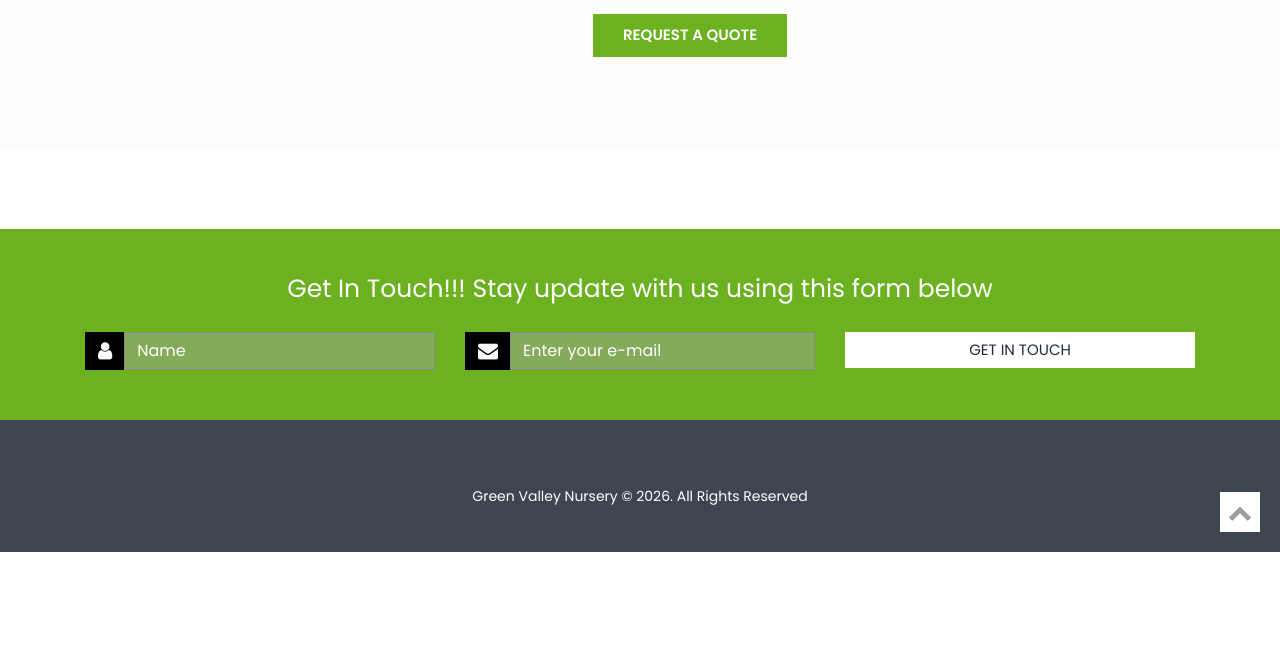
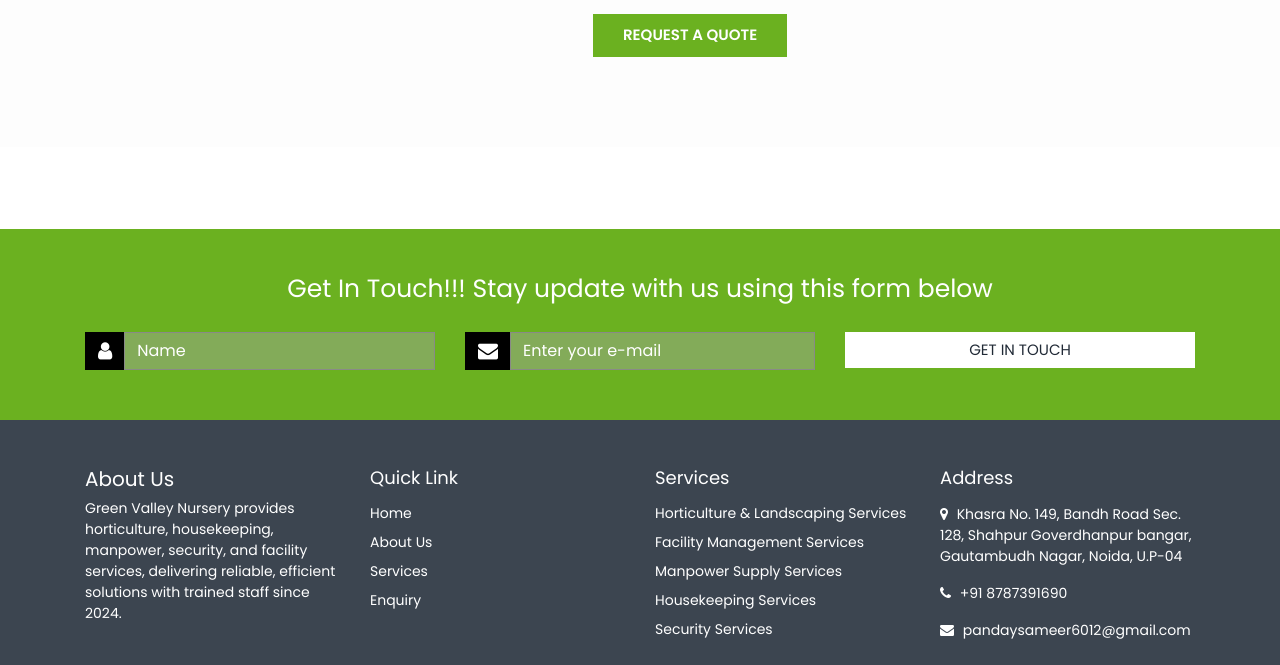
Before and after one commit to rishichauhan-info/green-valley-nursery, a plain HTML site: page security.html in a window 1280 px wide. Shown: the part 1079-1744 px from the top of the page. Before the commit the page ends 1631 px from the top, so only its background shows below. Drawn offline with Linux system fonts and the light colour scheme.

Commit message:
Update security.html

```diff
--- a/security.html
+++ b/security.html
@@ -38,7 +38,7 @@
         .feature-list li { margin-bottom: 15px; font-size: 16px; color: #444; display: flex; align-items: flex-start; }
         .feature-list li i { color: #6bb120; font-size: 20px; margin-right: 15px; margin-top: 2px; }
 
-        /* MOBILE MENU COMMON FIX */
+        /* COMMON MOBILE MENU FIX */
         @media (max-width: 991px) {
             .navbar-toggler {
                 display: block !important;
@@ -47,6 +47,7 @@
                 padding: 2px 10px !important;
                 border-radius: 5px !important;
                 margin: 10px 0;
+                outline: none !important;
             }
             .navbar-toggler::before {
                 content: "\2630" !important;
@@ -54,6 +55,7 @@
                 font-size: 24px !important;
                 font-weight: bold !important;
             }
+            .navbar-toggler-icon, .navbar-toggler i, .navbar-toggler span { display: none !important; }
             #navbarSupportedContent {
                 background-color: #ffffff !important;
                 position: absolute !important;
@@ -207,7 +209,41 @@
     <footer>
         <div class="container">
             <div class="row">
-                <div class="col-md-12 text-center">
+                <div class="col-md-3">
+                    <h5 style="color:#fff">About Us</h5>
+                    <p>Green Valley Nursery provides horticulture, housekeeping, manpower, security, and facility services, delivering reliable, efficient solutions with trained staff since 2024.</p>
+                </div>
+                <div class="col-md-3">
+                    <ul>
+                        <li><h5>Quick Link</h5></li>
+                        <li><a href="index.html">Home</a></li>
+                        <li><a href="about-green-valley.html">About Us</a></li>
+                        <li><a href="radio-network-planing.html">Services</a></li>
+                        <li><a href="contact.html">Enquiry</a></li>
+                    </ul>
+                </div>
+                <div class="col-md-3">
+                    <ul>
+                        <li><h5>Services</h5></li>
+                        <li><a href="horticulture.html">Horticulture & Landscaping Services</a></li>
+                        <li><a href="facilitymanagement.html">Facility Management Services</a></li>
+                        <li><a href="passive-operation-maintenance.html">Manpower Supply Services</a></li>
+                        <li><a href="housekeeping.html">Housekeeping Services</a></li>
+                        <li><a href="security.html">Security Services</a></li>
+                    </ul>
+                </div>
+                <div class="col-md-3">
+                    <ul><li><h5>Address</h5></li></ul>
+                    <p><i class="fa fa-map-marker" style="margin-right:5px;"></i> Khasra No. 149, Bandh Road Sec. 128, Shahpur Goverdhanpur bangar, Gautambudh Nagar, Noida, U.P-04</p>
+                    <p><i class="fa fa-phone" style="margin-right:5px;"></i> +91 8787391690</p>
+                    <p><i class="fa fa-envelope" style="margin-right:5px;"></i> pandaysameer6012@gmail.com</p>
+                </div>
+                <div class="col-md-12">
+                    <ul class="footer-social-icon-list">
+                        <li><a href="#"><i class="fa fa-facebook"></i></a></li>
+                        <li><a href="#"><i class="fa fa-twitter"></i></a></li>
+                        <li><a href="#"><i class="fa fa-google-plus"></i></a></li>
+                    </ul>
                     <p class="copy-info">Green Valley Nursery &copy; 2026. All Rights Reserved</p>
                 </div>
             </div>
@@ -237,6 +273,7 @@
             return false;
         });
 
+        // URL Parameters logic
         function getParam(paramName) {
             var urlSearch = window.location.search.substring(1);
             var urlVariables = urlSearch.split('&');
```
